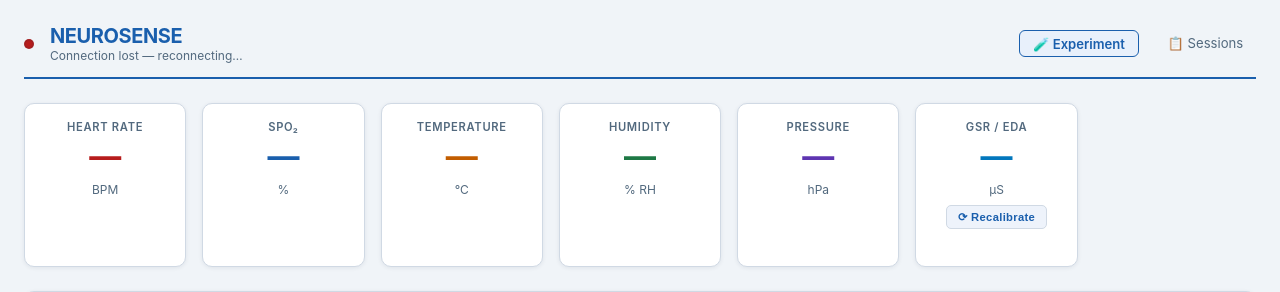
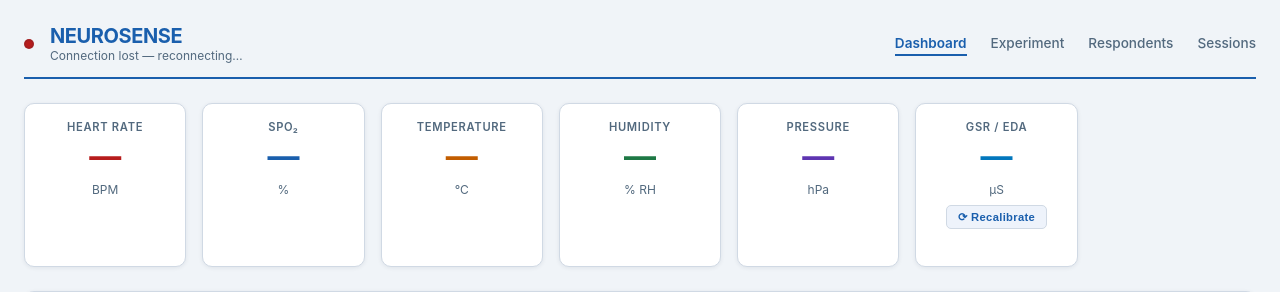
Before and after one commit to agriby-chaniago/NEUROSENSE, a Flask app: page / in a window 1280 px wide. Shown: the top 292 px of the page. Run offline with Flask 3, Linux system fonts and the light colour scheme; data that the repository does not hold is empty.

Commit message:
minor issue web

```diff
--- a/dashboard/templates/index.html
+++ b/dashboard/templates/index.html
@@ -264,24 +264,27 @@
       }
 
       /* ── Nav links in header ──────────────────────────── */
-      .nav-btn-primary {
+      header nav {
+        margin-left: auto;
+        display: flex;
+        gap: 1.5rem;
+        align-items: center;
+      }
+      header nav a {
+        color: var(--muted);
+        text-decoration: none;
+        font-size: 0.85rem;
+        font-weight: 500;
+        padding: 0.2rem 0;
+        border-bottom: 2px solid transparent;
+      }
+      header nav a:hover {
         color: var(--accent);
-        font-size: 0.82rem;
-        text-decoration: none;
-        background: #e8f0fb;
-        border: 1px solid var(--accent);
-        border-radius: 6px;
-        padding: 0.3rem 0.8rem;
+      }
+      header nav a.active {
+        color: var(--accent);
+        border-bottom-color: var(--accent);
         font-weight: 600;
-      }
-      .nav-btn-secondary {
-        color: var(--muted);
-        font-size: 0.82rem;
-        text-decoration: none;
-        padding: 0.3rem 0.8rem;
-      }
-      .nav-btn-secondary:hover {
-        color: var(--accent);
       }
     </style>
   </head>
@@ -292,9 +295,11 @@
         <h1>NEUROSENSE</h1>
         <p id="last-update">Waiting for data…</p>
       </div>
-      <nav style="margin-left: auto; display: flex; gap: 1rem">
-        <a href="/experiment" class="nav-btn-primary">🧪 Experiment</a>
-        <a href="/experiment/sessions" class="nav-btn-secondary">📋 Sessions</a>
+      <nav>
+        <a href="/" class="active">Dashboard</a>
+        <a href="/experiment">Experiment</a>
+        <a href="/experiment/respondents">Respondents</a>
+        <a href="/experiment/sessions">Sessions</a>
       </nav>
     </header>
 
```
Also changed, not shown: dashboard/templates/experiment.html (+28 -11 lines), dashboard/templates/respondents.html (+28 -11 lines), dashboard/templates/sessions.html (+28 -11 lines).
